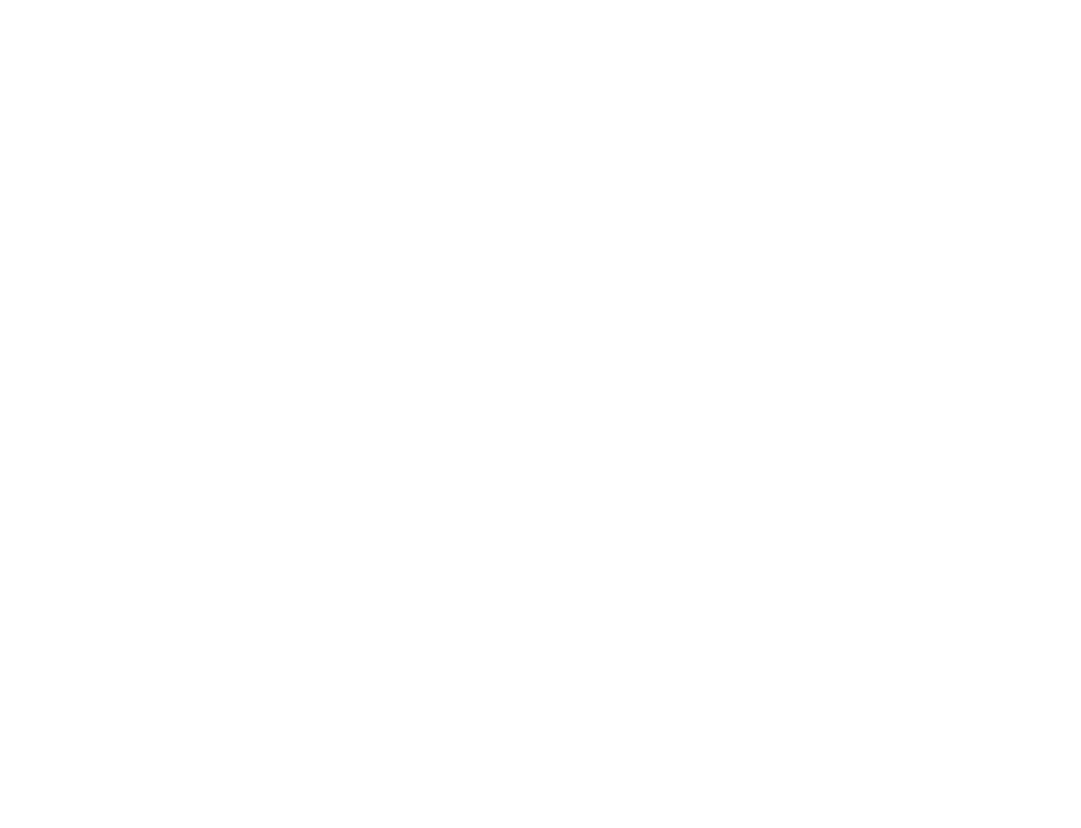
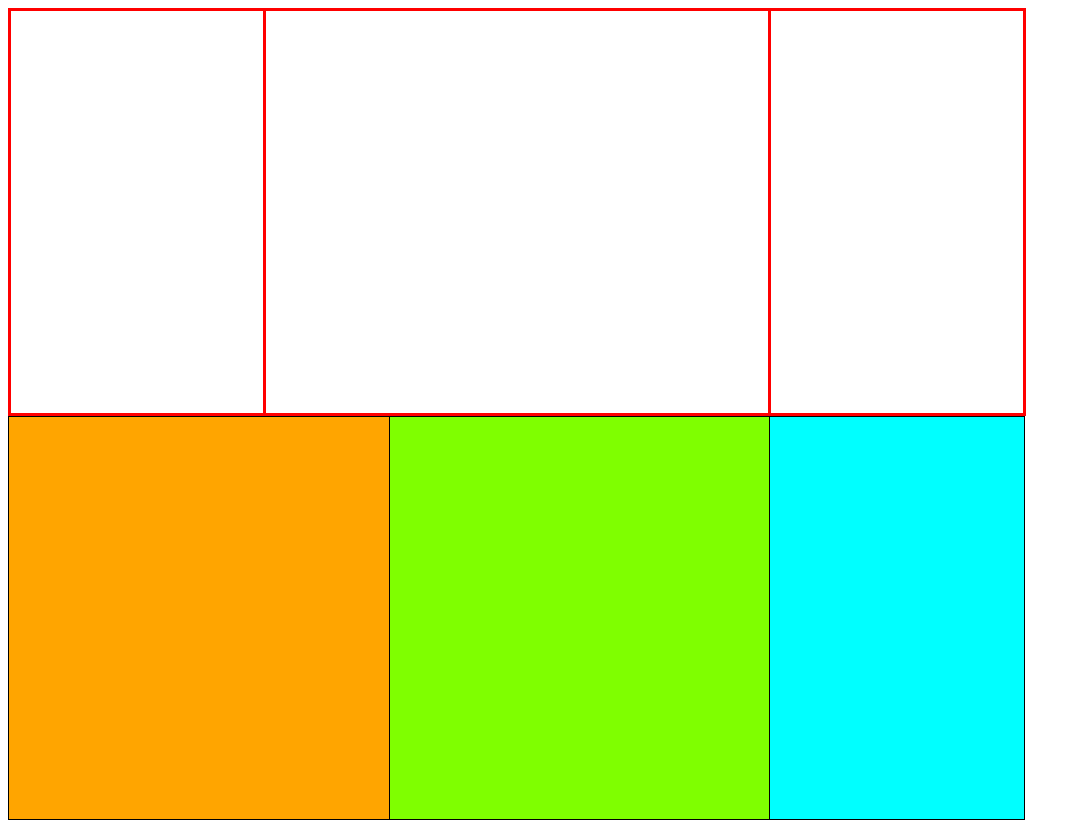
Before and after one commit to Kimminsu012/Coding-test, a plain HTML site: page 231102/231102.html in a window 1280 px wide. Shown: the whole page, without its empty margins (0-1081 px from the left). Before the commit the page ends 800 px from the top, so only its background shows below. Drawn offline with Linux system fonts and the light colour scheme.

Commit message:
코딩 과제

```diff
--- a/231102/231102.html
+++ b/231102/231102.html
@@ -1,33 +1,69 @@
 <!-- html을 사용 하지 않고 css 스타일 사용하기 -->
 <!DOCTYPE html>
 <html lang="en">
+
 <head>
     <meta charset="UTF-8">
     <meta name="viewport" content="width=device-width, initial-scale=1.0">
     <title>코딩 과제</title>
 
     <style>
+        table{
+            border-collapse: collapse;
+        }
+
+        .p1{
+            border: 3px solid red;
+            width: 250px;
+            height: 400px;
+        }
+        .p2{
+            border: 3px solid red;
+            width: 500px;
+        }
+        .p3{
+            border: 3px solid red;
+            width: 250px;
+        }
+        .p4{
+            border: 1px solid black;
+            width: 377.5px;
+            height: 400px;
+            background-color: orange;
+        }
+        .p5{
+            border: 1px solid black;
+            width: 377.5px;
+            background-color: chartreuse;
+        }
+        .p6{
+            border: 1px solid black;
+            width: 252px;
+            background-color: aqua;
+        }
+
+    </style>
+</head>
+
+<body>
+    <table>
+        <tr>
+            <td class="p1"></td>
+            <td class="p2"></td>
+            <td class="p3"></td>
+        </tr>
+    </table>
+    <table>
+        <tr>
+            <td class="p4"></td>
+            <td class="p5"></td>
+            <td class="p6"></td>
+        </tr>
+    </table>
 
 
 
-    </style>
-</head>
-<body>
-    <table>
-        <tr>
-            <td></td>
-            <td></td>
-            <td></td>
-            <td></td>
-            <td></td>
-        </tr>
-        <tr>
-            <td></td>
-            <td></td>
-            <td></td>
-            <td></td>
-            <td></td>
-        </tr>
-    </table>
+
 </body>
+
 </html>
```
Also changed, not shown: 개인/test.html (added, +11 -0 lines).
